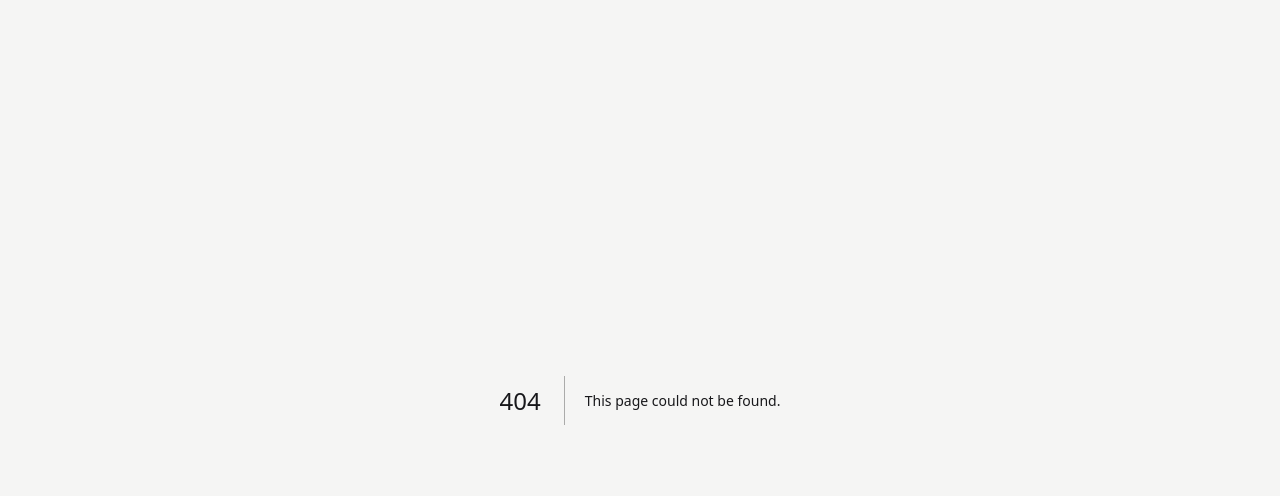
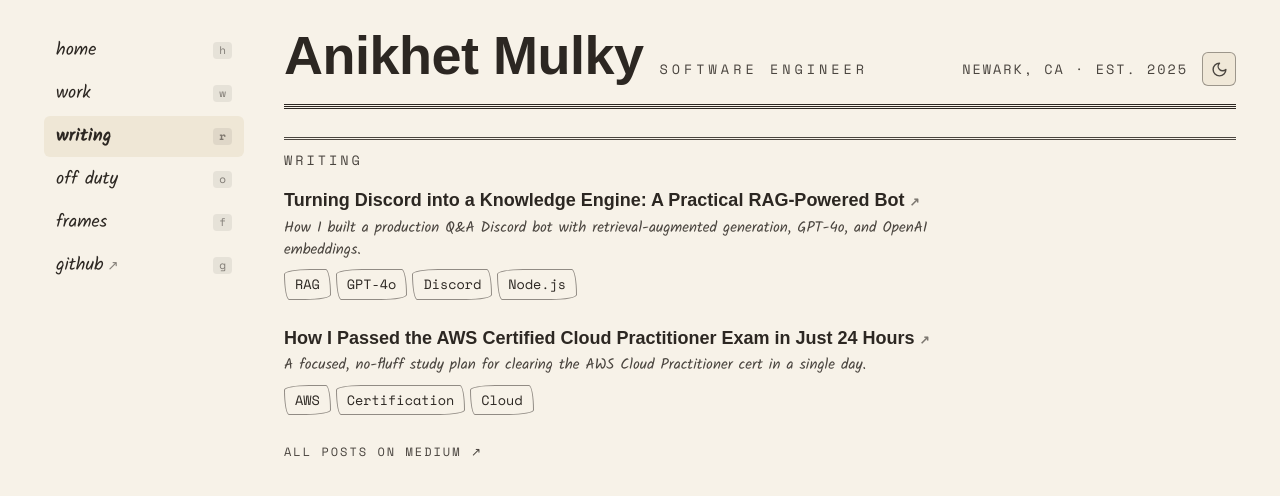
Before and after one commit to Anikhet/professional-portfolio, a Next.js app: page /writing in a window 1280 px wide. Before the commit this address had no page. Shown: the top 496 px of the page. Built offline with nearby package versions, Linux system fonts and the light colour scheme; a web font is replaced by a local one.

Commit message:
feat(editorial): add /writing page and grouped toolkit stack

```diff
--- /dev/null
+++ b/src/app/writing/page.tsx
@@ -0,0 +1,7 @@
+import { getEditorialContent } from "@/data/editorial";
+import { WritingPage } from "@/components/editorial/writing-page";
+
+export default function Writing() {
+  const content = getEditorialContent();
+  return <WritingPage content={content} />;
+}
--- a/src/components/editorial/toolkit-column.tsx
+++ b/src/components/editorial/toolkit-column.tsx
@@ -1,26 +1,26 @@
 /**
- * "THE TOOLKIT" column — the tech-stack chips (split into a "CORE" tier of the
- * current daily stack and a "FAMILIAR" tier of brushing-up languages) and a row
- * of sketch-button contact links. (OFF DUTY lives in the sidebar.)
+ * "THE TOOLKIT" column — the tech stack grouped into labeled sections (AI &
+ * Agents, Languages, Frontend, etc.), followed by a row of sketch-button
+ * contact links. (OFF DUTY lives in the sidebar.)
  */
 import type { CSSProperties } from "react";
 import type { LinkEntry, Stack } from "@/types/editorial";
 import { EditorialColumn } from "@/components/editorial/editorial-column";
 import { Chip, LinkIcon, radiusClass } from "@/components/editorial/primitives";
 
-/** A small-caps tier label (CORE / FAMILIAR) above a chip group. */
+/** A small-caps section label above a chip group. */
 function TierLabel({ children, style }: { children: string; style?: CSSProperties }) {
   return (
     <div
       className="ed-meta"
-      style={{ fontSize: "var(--ed-fs-meta)", letterSpacing: "2px", marginBottom: 8, opacity: 0.75, ...style }}
+      style={{ fontSize: "var(--ed-fs-meta)", letterSpacing: "1px", marginBottom: 8, opacity: 0.75, ...style }}
     >
       {children}
     </div>
   );
 }
 
-/** A wrapping row of chips for one stack tier; `muted` dims the row. */
+/** A wrapping row of chips for one stack section; `muted` dims the row. */
 function ChipGroup({ skills, muted = false }: { skills: string[]; muted?: boolean }) {
   return (
     <div className={muted ? "ed-chips-muted" : undefined} style={{ display: "flex", flexWrap: "wrap", gap: 6 }}>
@@ -40,15 +40,12 @@ export function ToolkitColumn({
 }) {
   return (
     <EditorialColumn title="THE TOOLKIT">
-      <TierLabel>CORE</TierLabel>
-      <ChipGroup skills={stack.core} />
-
-      {stack.familiar.length > 0 && (
-        <>
-          <TierLabel style={{ marginTop: 16 }}>FAMILIAR</TierLabel>
-          <ChipGroup skills={stack.familiar} muted />
-        </>
-      )}
+      {stack.map((section, i) => (
+        <div key={section.label}>
+          <TierLabel style={i ? { marginTop: 16 } : undefined}>{section.label}</TierLabel>
+          <ChipGroup skills={section.skills} muted={section.muted} />
+        </div>
+      ))}
 
       <div style={{ display: "flex", gap: 7, marginTop: 22, flexWrap: "wrap" }}>
         {links.map((link, i) => (
--- /dev/null
+++ b/src/components/editorial/writing-page.tsx
@@ -0,0 +1,84 @@
+/**
+ * /writing page body — a list of published articles, each linking out to the
+ * full piece on Medium, with a link to the full profile at the bottom.
+ * Rendered inside the shared editorial shell.
+ */
+import type { EditorialContent, WritingEntry } from "@/types/editorial";
+import { EditorialShell } from "@/components/editorial/editorial-shell";
+import { Chip } from "@/components/editorial/primitives";
+
+/** A double-rule small-caps section heading. */
+function Heading({ children }: { children: string }) {
+  return (
+    <div
+      className="ed-meta"
+      style={{ borderTop: "3px double var(--ed-ink)", paddingTop: 10, marginBottom: 20, fontSize: "var(--ed-fs-cap)", letterSpacing: "3px" }}
+    >
+      {children}
+    </div>
+  );
+}
+
+/** One article: a linked headline, a dek, and topic chips. */
+function ArticleCard({ entry }: { entry: WritingEntry }) {
+  return (
+    <article>
+      <h3 className="ed-serif" style={{ fontWeight: 700, fontSize: "var(--ed-fs-title)", margin: "0 0 6px", lineHeight: 1.2 }}>
+        <a
+          href={entry.url}
+          target="_blank"
+          rel="noopener noreferrer"
+          className="ed-job-link"
+          style={{ color: "inherit", textDecoration: "none" }}
+        >
+          {entry.title}
+          <span aria-hidden="true" style={{ fontSize: "var(--ed-fs-meta)", marginLeft: 5, opacity: 0.6 }}>
+            ↗
+          </span>
+        </a>
+      </h3>
+      <p className="ed-body" style={{ fontSize: "var(--ed-fs-role)", lineHeight: 1.45, margin: "0 0 8px", opacity: 0.85 }}>
+        {entry.blurb}
+      </p>
+      <div style={{ display: "flex", gap: 5, flexWrap: "wrap" }}>
+        {entry.tags.map((tag) => (
+          <Chip key={tag}>{tag}</Chip>
+        ))}
+      </div>
+    </article>
+  );
+}
+
+export function WritingPage({ content }: { content: EditorialContent }) {
+  const { nav, dateline, masthead, writing, writingProfileUrl } = content;
+
+  return (
+    <EditorialShell nav={nav} dateline={dateline} masthead={masthead}>
+      <div style={{ marginTop: 28 }}>
+        <Heading>WRITING</Heading>
+
+        <div style={{ display: "flex", flexDirection: "column", gap: 28, maxWidth: 720 }}>
+          {writing.map((entry) => (
+            <ArticleCard key={entry.url} entry={entry} />
+          ))}
+        </div>
+
+        <a
+          href={writingProfileUrl}
+          target="_blank"
+          rel="noopener noreferrer"
+          className="ed-job-link ed-meta"
+          style={{
+            display: "inline-block",
+            marginTop: 28,
+            fontSize: "var(--ed-fs-meta)",
+            color: "inherit",
+            textDecoration: "none",
+          }}
+        >
+          All posts on Medium ↗
+        </a>
+      </div>
+    </EditorialShell>
+  );
+}
```
